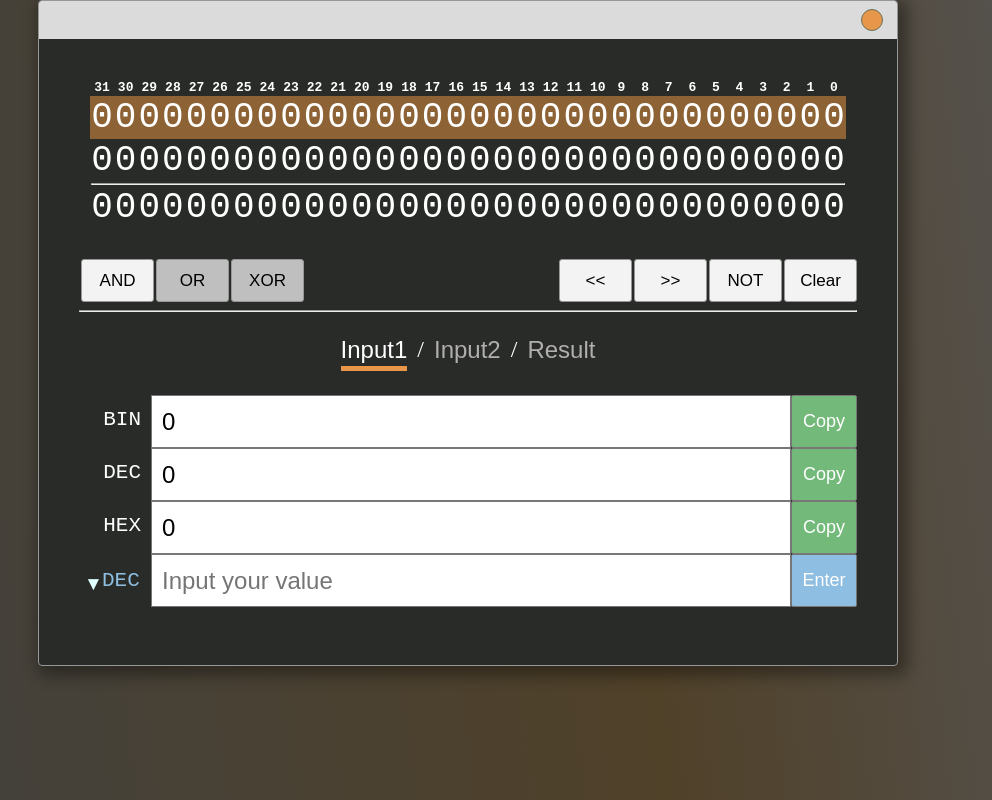
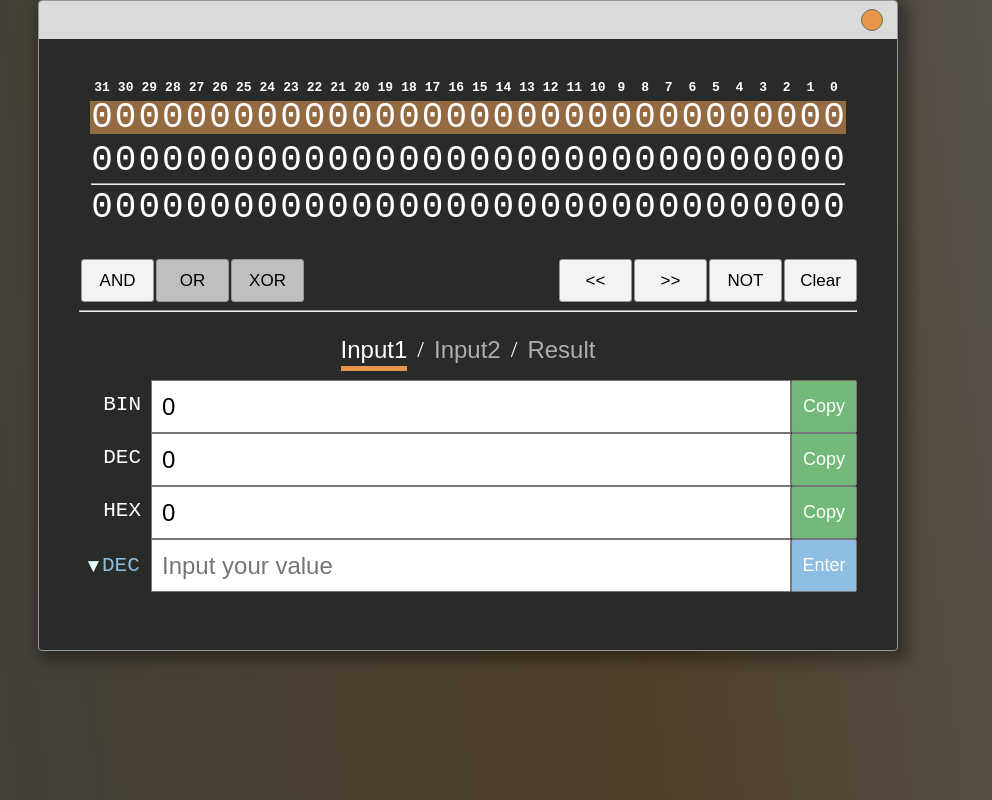
Before and after one commit to Lulkafe/BinaryCalc, a React app: page / in a window 1280 px wide. Shown: the whole page, without its empty margins (172-1164 px from the left). Built offline with nearby package versions, Linux system fonts and the light colour scheme.

Commit message:
Adjusted HL of the table row (became narrower)

```diff
--- a/src/style.css
+++ b/src/style.css
@@ -39,7 +39,7 @@ html {
 }
 
 .binTable__tr--highlight {
-    background-color: var(--row-hl-color);
+    background: linear-gradient(0deg, rgba(40,43,40,1) 0%, rgba(40,43,40,1) 11%, rgba(148,106,66,1) 12%, rgba(148,106,66,1) 88%, rgba(40,43,40,1) 89%, rgba(40,43,40,1) 100%);
 }
 
 #binTable-wrapper {
@@ -89,6 +89,7 @@ html {
     display: flex;
     justify-content: center;
     padding: 0;
+    margin-bottom: 9px;
 }
 
 #navi__item-list li {
@@ -251,10 +252,10 @@ html {
 #user-input__radix-select-arrow {
     position: absolute;
     left: 5px;
-    top: 19px;
+    top: 50%;
+    transform: translateY(-50%);
     font-size:19px;
     z-index: 99;
-    /* color: rgb(142, 190, 225); */
     color: lightcyan    ;
     cursor: auto;
 }
```
Also changed, not shown: 1 other file (tests, documents, lock files or other folders).
